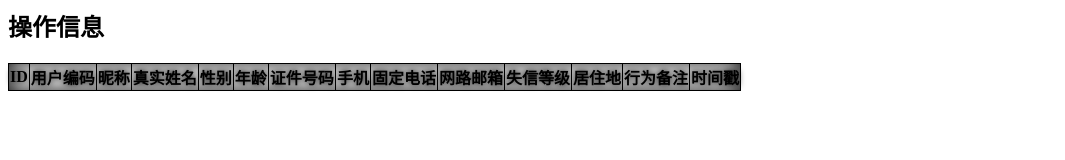
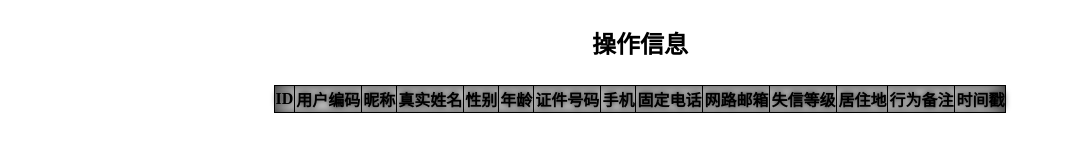
Before and after one commit to nick-huang-cc/nick-huang-cc.github.io, a plain HTML site: page index.html in a window 1280 px wide. Shown: the whole page, without its empty margins (0-1065 px from the left). Drawn offline with Linux system fonts and the light colour scheme.

Commit message:
Update index.html

```diff
--- a/index.html
+++ b/index.html
@@ -14,11 +14,11 @@
 	-->
   </head>
 
-  <body>
+  <body style="background-repeat:repeat; margin:25 auto; height:200px; text-align:center;">
 
 		<h2>操作信息</h2>
 
-     <table border="1" style="border-collapse:collapse;border:none;">
+     <table border="1" style="border-collapse:collapse; border:none; background-repeat:repeat; margin:25 auto;">
 	        <tr style="background-color: white;color: hsl(0, 0%, 0%);text-shadow: 0px 0px 6px black;box-shadow: inset 0px 0px 20px 0px black;">
 		          <th style="border:solid #000 1px;">ID</th>
 		          <th style="border:solid #000 1px;">用户编码</th>
```
